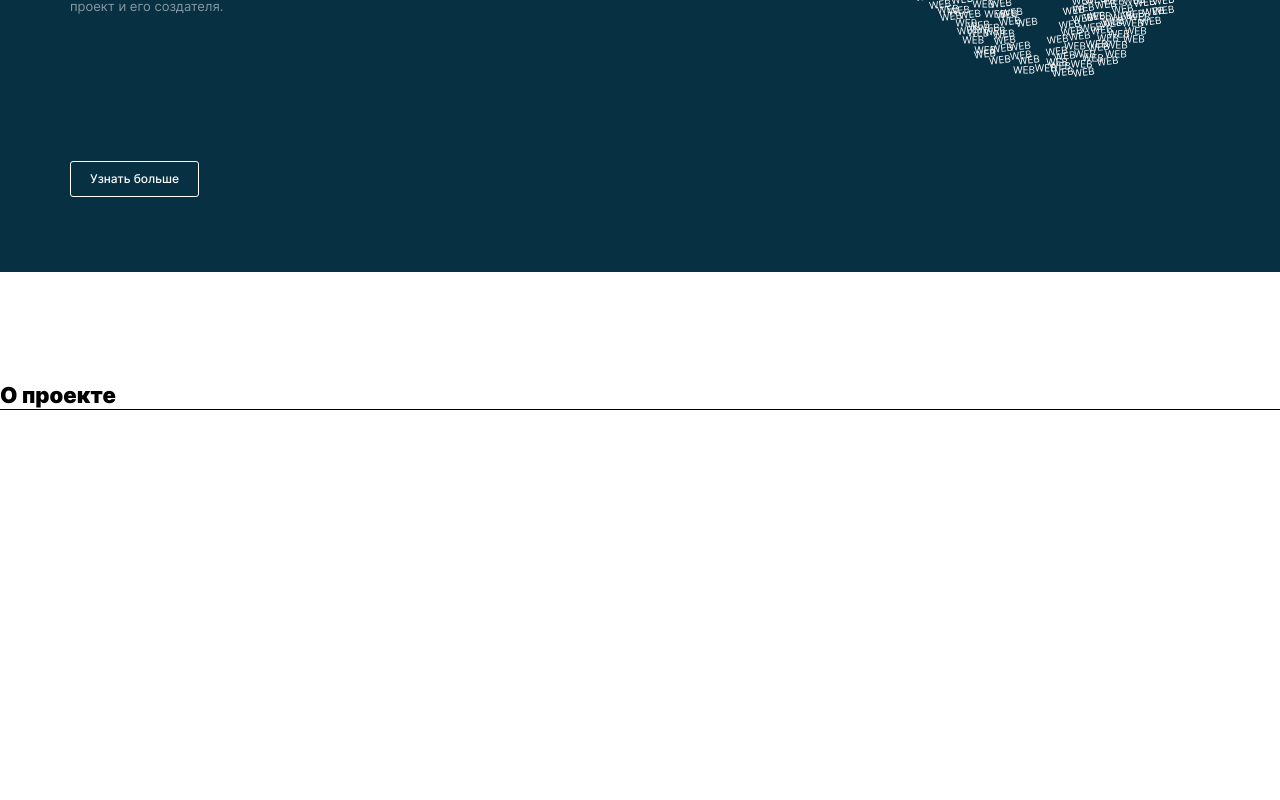
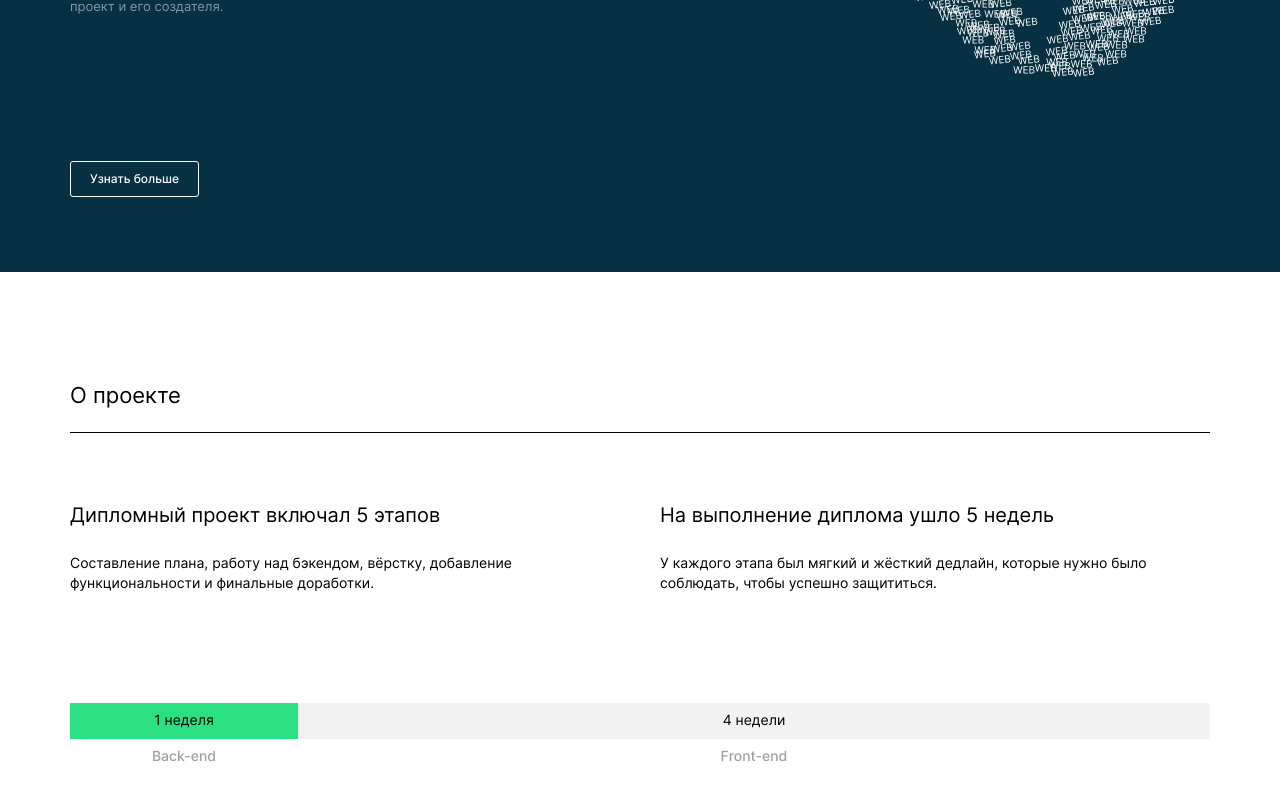
Before and after one commit to darkmyrrh/movies-explorer-frontend, a React (Create React App) app: page / in a window 1280 px wide. Shown: the part 358-1158 px from the top of the page. Before the commit the page ends 800 px from the top, so only its background shows below. Built offline with nearby package versions, Linux system fonts and the light colour scheme.

Commit message:
Feat: сверстать раздел О проекте

```diff
--- a/src/components/Main/AboutProject/AboutProject.css
+++ b/src/components/Main/AboutProject/AboutProject.css
@@ -2,23 +2,76 @@
     margin: 0 auto;
     padding: 0;
     background-color: white;
+    justify-items: center;
 }
 
 .about-project__heading {
-    margin: 0;
+    margin: 0 auto;
     margin-top: 110px;
+    margin-bottom: 23px;
     font-size: 22px;
     line-height: 122%;
-    min-width: 1140px;
-    border-bottom: 1px solid black;
+    font-weight: 400;
+    max-width: 1140px;
+
 }
 
-/* .about-project__title
+.about-project__table {
+    margin: 0 auto;
+    display: flex;
+    max-width: 1140px;
+    gap: 40px;
+    border-top: 1px solid black;
+}
 
-.about-project__paragraph
+.about-project__table-title {
+    margin-top: 70px;
+    font-size: 20px;
+    line-height: 120%;
+    font-weight: 400;
+    letter-spacing: -4%;
+}
 
-.about-project__process
+.about-project__table-paragraph {
+    margin: 0;
+    margin-top: 26px;
+    font-size: 14px;
+    line-height: 143%;
+    font-weight: 400;
+    max-width: 550px;
+}
 
-.about-project__process-scale
+.about-project__process {
+    margin: 0 auto 110px;
+    margin-top: 110px;
+    display: grid;
+    grid-template-columns: 1fr 4fr;
+    grid-template-rows: repeat(2, 36px);
+    align-items: center;
+    max-width: 1140px;
+}
 
-.about-project__process-text */
+.about-project__process-scale {
+    margin: 0;
+    padding: 0;
+    padding-top: 9px;
+    font-size: 14px;
+    line-height: 121%;
+    text-align: center;
+    font-weight: 400;
+    background-color: #F2F2F2;
+    align-self: stretch;
+}
+.about-project__process-scale_green {
+    background-color: #2BE080;
+}
+
+.about-project__process-text {
+    margin: 0;
+    padding: 0;
+    font-size: 14px;
+    line-height: 121%;
+    text-align: center;
+    font-weight: 500;
+    color: #A0A0A0;
+}
--- a/src/components/Main/AboutProject/AboutProject.jsx
+++ b/src/components/Main/AboutProject/AboutProject.jsx
@@ -4,18 +4,20 @@ function AboutProject() {
     return (
         <section className='about-project'>
             <h2 className='about-project__heading'>О проекте</h2>
-            <article>
-                <h3 className='about-project__title'>Дипломный проект включал 5 этапов</h3>
-                <p className='about-project__paragraph'>Составление плана, работу над бэкендом, вёрстку, добавление функциональности и финальные доработки.</p>
-            </article>
-            <article>
-                <h3 className='about-project__title'>На выполнение диплома ушло 5 недель</h3>
-                <p className='about-project__paragraph'>У каждого этапа был мягкий и жёсткий дедлайн, которые нужно было соблюдать, чтобы успешно защититься.</p>
-            </article>
+            <div className='about-project__table'>
+                <article>
+                    <h3 className='about-project__table-title'>Дипломный проект включал 5 этапов</h3>
+                    <p className='about-project__table-paragraph'>Составление плана, работу над бэкендом, вёрстку, добавление функциональности и финальные доработки.</p>
+                </article>
+                <article>
+                    <h3 className='about-project__table-title'>На выполнение диплома ушло 5 недель</h3>
+                    <p className='about-project__table-paragraph'>У каждого этапа был мягкий и жёсткий дедлайн, которые нужно было соблюдать, чтобы успешно защититься.</p>
+                </article>
+            </div>
             <div className='about-project__process'>
-                <div className='about-project__process-scale'>1 неделя</div>
+                <p className='about-project__process-scale about-project__process-scale_green'>1 неделя</p>
+                <p className='about-project__process-scale'>4 недели</p>
                 <p className='about-project__process-text'>Back-end</p>
-                <div className='about-project__process-scale'>4 недели</div>
                 <p className='about-project__process-text'>Front-end</p>
             </div>
         </section>
```
